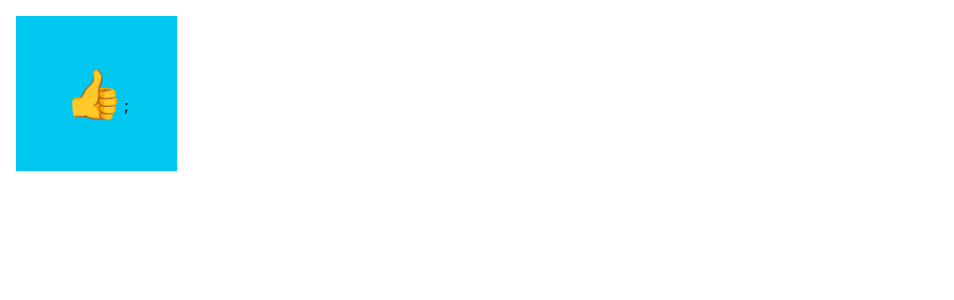
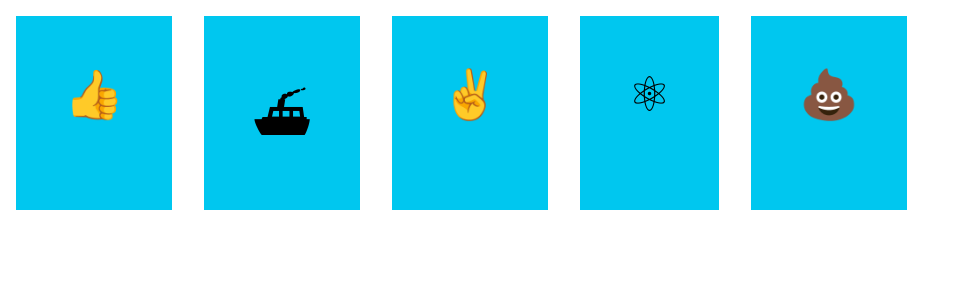
Before and after one commit to jbuyu/emoji-bubble, a React (Create React App) app: page / in a window 1280 px wide. Shown: the top 300 px of the page, without its empty margins (0-954 px from the left). Built offline with nearby package versions, Linux system fonts and the light colour scheme.

Commit message:
adds flex box on emojis

```diff
--- a/src/components/Emoji/EmojiBoard.jsx
+++ b/src/components/Emoji/EmojiBoard.jsx
@@ -1,7 +1,15 @@
 import React, { Component } from "react";
 import Emoji from "./Emoji";
 import EmojiButton from "./EmojiButton";
+import EmojiBoardWrapper from "./EmojiBoardWrapper";
 const EmojiBoard = () => {
+  const handleEmojiKeyDown = () => {
+    //key
+  };
+  const handleEmojiClick = (e) => {
+    e.preventDefault();
+    //key
+  };
   const emojis = [
     {
       label: "Thumbs Up",
@@ -9,15 +17,15 @@ const EmojiBoard = () => {
     },
     {
       label: "Mind Blown",
-      symbol: "🤕",
+      symbol: "⛴ ",
     },
     {
-      label: "Heart eyes",
-      symbol: "💌",
+      label: "Touche",
+      symbol: "✌",
     },
     {
-      label: "Dog",
-      symbol: "🐶",
+      label: "react",
+      symbol: "⚛",
     },
     {
       label: "shyt",
@@ -25,12 +33,20 @@ const EmojiBoard = () => {
     },
   ];
   return (
-    <EmojiButton
-      onClick={() => handleEmojiClick()}
-      onkeydown={(e) => handleEmojiKeyDown(e)}
-    >
-      <Emoji label="Thumbs Up" symbol="👍" size="3rem" />;
-    </EmojiButton>
+    <div>
+      <EmojiBoardWrapper>
+        {emojis.map(({ label, symbol }) => {
+          return (
+            <EmojiButton
+              onClick={() => handleEmojiClick(label, symbol)}
+              onkeydown={(e) => handleEmojiKeyDown(e, label, symbol)}
+            >
+              <Emoji label={label} symbol={symbol} size="3rem" />
+            </EmojiButton>
+          );
+        })}
+      </EmojiBoardWrapper>
+    </div>
   );
 };
 
--- /dev/null
+++ b/src/components/Emoji/EmojiBoardWrapper.jsx
@@ -0,0 +1,8 @@
+import React, { Component } from "react";
+import styled from "styled-components";
+const EmojiBoardWrapper = styled.div`
+  display: flex;
+  flex-wrap: wrap;
+`;
+
+export default EmojiBoardWrapper;
```
